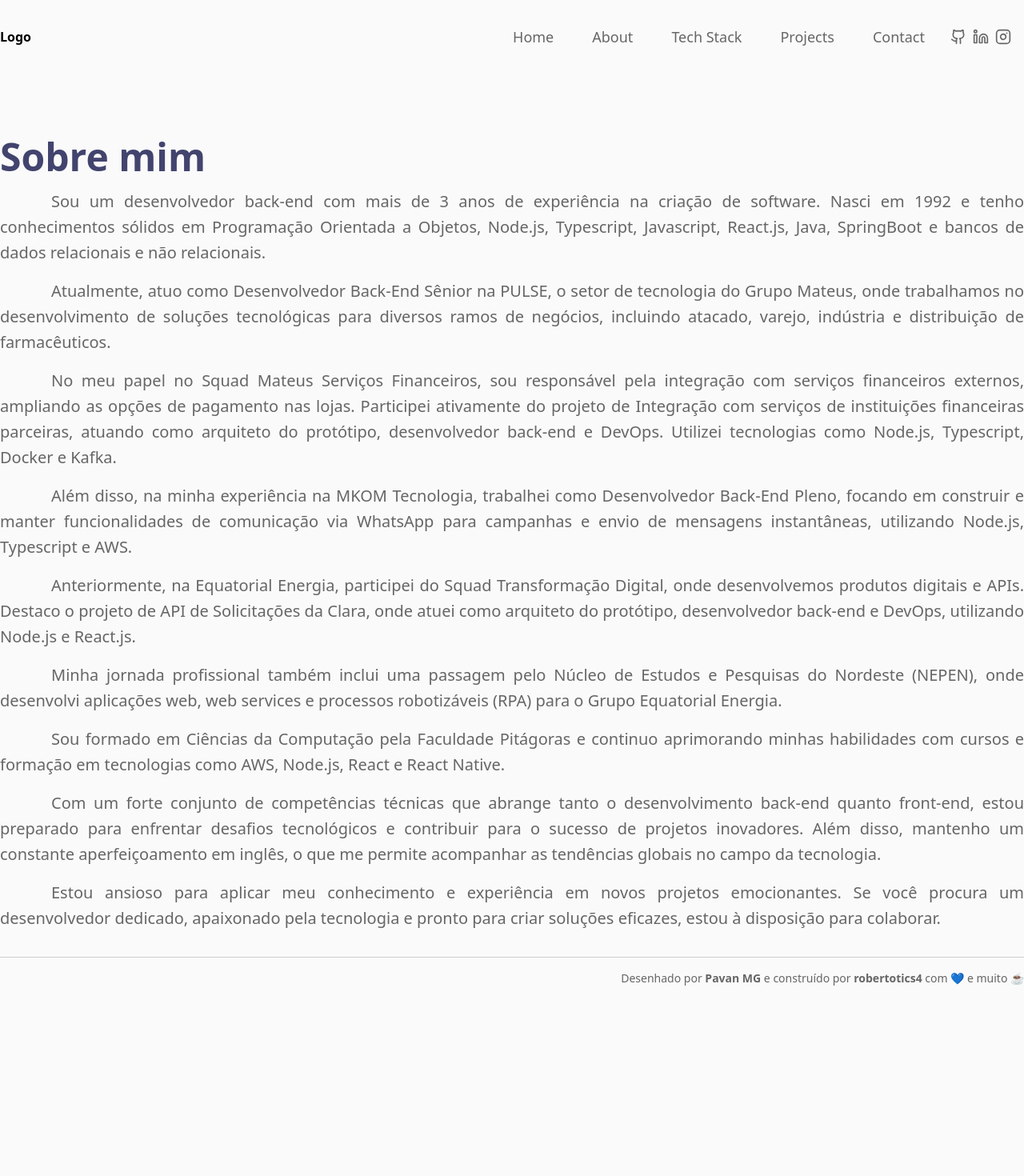
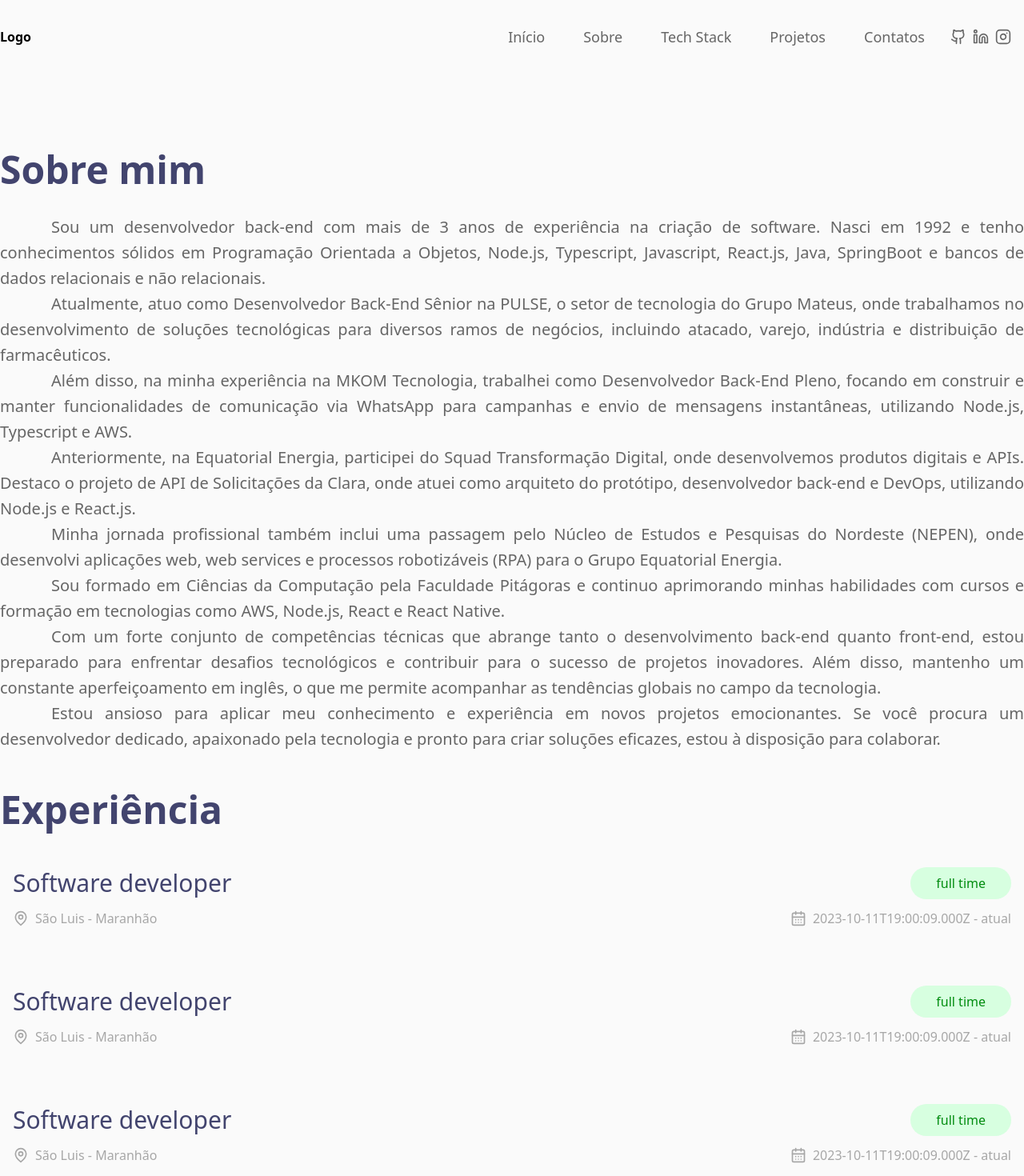
Before and after one commit to robertotics4/my-portifolio, a Next.js app: page /about in a window 1280 px wide. Shown: the top 1470 px of the page at 80% size. Before the commit the page ends 1249 px from the top, so only its background shows below. Built offline with nearby package versions, Linux system fonts and the light colour scheme.

Commit message:
feat: create experience

```diff
--- a/src/app/about/page.tsx
+++ b/src/app/about/page.tsx
@@ -1,19 +1,11 @@
-import { Paragraph } from '@/components/Paragraph'
-import { Title } from '@/components/Title'
+import { Experience } from '@/components/Experience'
+import { Resume } from '@/components/Resume'
 
 export default function AboutPage() {
   return (
-    <div className="mt-16 flex flex-col gap-4 py-8">
-      <Title text="Sobre mim" />
-      <Paragraph text="Sou um desenvolvedor back-end com mais de 3 anos de experiência na criação de software. Nasci em 1992 e tenho conhecimentos sólidos em Programação Orientada a Objetos, Node.js, Typescript, Javascript, React.js, Java, SpringBoot e bancos de dados relacionais e não relacionais." />
-      <Paragraph text="Atualmente, atuo como Desenvolvedor Back-End Sênior na PULSE, o setor de tecnologia do Grupo Mateus, onde trabalhamos no desenvolvimento de soluções tecnológicas para diversos ramos de negócios, incluindo atacado, varejo, indústria e distribuição de farmacêuticos." />
-      <Paragraph text="No meu papel no Squad Mateus Serviços Financeiros, sou responsável pela integração com serviços financeiros externos, ampliando as opções de pagamento nas lojas. Participei ativamente do projeto de Integração com serviços de instituições financeiras parceiras, atuando como arquiteto do protótipo, desenvolvedor back-end e DevOps. Utilizei tecnologias como Node.js, Typescript, Docker e Kafka." />
-      <Paragraph text="Além disso, na minha experiência na MKOM Tecnologia, trabalhei como Desenvolvedor Back-End Pleno, focando em construir e manter funcionalidades de comunicação via WhatsApp para campanhas e envio de mensagens instantâneas, utilizando Node.js, Typescript e AWS." />
-      <Paragraph text="Anteriormente, na Equatorial Energia, participei do Squad Transformação Digital, onde desenvolvemos produtos digitais e APIs. Destaco o projeto de API de Solicitações da Clara, onde atuei como arquiteto do protótipo, desenvolvedor back-end e DevOps, utilizando Node.js e React.js." />
-      <Paragraph text="Minha jornada profissional também inclui uma passagem pelo Núcleo de Estudos e Pesquisas do Nordeste (NEPEN), onde desenvolvi aplicações web, web services e processos robotizáveis (RPA) para o Grupo Equatorial Energia." />
-      <Paragraph text="Sou formado em Ciências da Computação pela Faculdade Pitágoras e continuo aprimorando minhas habilidades com cursos e formação em tecnologias como AWS, Node.js, React e React Native." />
-      <Paragraph text="Com um forte conjunto de competências técnicas que abrange tanto o desenvolvimento back-end quanto front-end, estou preparado para enfrentar desafios tecnológicos e contribuir para o sucesso de projetos inovadores. Além disso, mantenho um constante aperfeiçoamento em inglês, o que me permite acompanhar as tendências globais no campo da tecnologia." />
-      <Paragraph text="Estou ansioso para aplicar meu conhecimento e experiência em novos projetos emocionantes. Se você procura um desenvolvedor dedicado, apaixonado pela tecnologia e pronto para criar soluções eficazes, estou à disposição para colaborar." />
+    <div className="mt-16 flex flex-col gap-12 py-12">
+      <Resume />
+      <Experience />
     </div>
   )
 }
--- /dev/null
+++ b/src/components/Experience.tsx
@@ -0,0 +1,73 @@
+import { CalendarDays, MapPin } from 'lucide-react'
+import { Title } from './Title'
+
+type WorkProps = {
+  office: string
+  workload: 'full time' | 'part time'
+  location: string
+  startDate: Date
+  finalDate?: Date
+}
+
+function Work({ office, workload, location, startDate, finalDate }: WorkProps) {
+  return (
+    <div className="flex flex-col gap-3 p-4">
+      <div className="flex items-center justify-between">
+        <strong className="text-3xl font-normal text-port-blue-800">
+          {office}
+        </strong>
+        <span className="bg-port-green-50 text-port-green-800 rounded-full px-8 py-2">
+          {workload}
+        </span>
+      </div>
+
+      <div className="flex items-center justify-between">
+        <span className="text-port-gray-400 flex items-center gap-2">
+          <MapPin size={20} />
+          {location}
+        </span>
+        <span className="text-port-gray-400 flex items-center gap-2">
+          <CalendarDays size={20} />
+          {`${startDate.toISOString()} - ${
+            finalDate?.toISOString() || 'atual'
+          }`}
+        </span>
+      </div>
+    </div>
+  )
+}
+
+export function Experience() {
+  return (
+    <div className="flex flex-col gap-8">
+      <Title text="Experiência" />
+
+      <div className="flex flex-col gap-10">
+        <Work
+          office="Software developer"
+          location="São Luis - Maranhão"
+          workload="full time"
+          startDate={new Date()}
+        />
+        <Work
+          office="Software developer"
+          location="São Luis - Maranhão"
+          workload="full time"
+          startDate={new Date()}
+        />
+        <Work
+          office="Software developer"
+          location="São Luis - Maranhão"
+          workload="full time"
+          startDate={new Date()}
+        />
+        <Work
+          office="Software developer"
+          location="São Luis - Maranhão"
+          workload="full time"
+          startDate={new Date()}
+        />
+      </div>
+    </div>
+  )
+}
--- a/src/components/NavBar.tsx
+++ b/src/components/NavBar.tsx
@@ -21,11 +21,11 @@ export function Navbar() {
       <strong>Logo</strong>
 
       <ul className="ml-auto flex space-x-12 p-4">
-        <Item title="Home" uri="/" />
-        <Item title="About" uri="/about" />
+        <Item title="Início" uri="/" />
+        <Item title="Sobre" uri="/about" />
         <Item title="Tech Stack" uri="/tech-stack" />
-        <Item title="Projects" uri="/projects" />
-        <Item title="Contact" uri="/contact" />
+        <Item title="Projetos" uri="/projects" />
+        <Item title="Contatos" uri="/contact" />
       </ul>
 
       <SocialMedia />
--- /dev/null
+++ b/src/components/Resume.tsx
@@ -0,0 +1,20 @@
+import { Paragraph } from './Paragraph'
+import { Title } from './Title'
+
+export function Resume() {
+  return (
+    <div className="flex flex-col gap-8">
+      <Title text="Sobre mim" />
+      <div>
+        <Paragraph text="Sou um desenvolvedor back-end com mais de 3 anos de experiência na criação de software. Nasci em 1992 e tenho conhecimentos sólidos em Programação Orientada a Objetos, Node.js, Typescript, Javascript, React.js, Java, SpringBoot e bancos de dados relacionais e não relacionais." />
+        <Paragraph text="Atualmente, atuo como Desenvolvedor Back-End Sênior na PULSE, o setor de tecnologia do Grupo Mateus, onde trabalhamos no desenvolvimento de soluções tecnológicas para diversos ramos de negócios, incluindo atacado, varejo, indústria e distribuição de farmacêuticos." />
+        <Paragraph text="Além disso, na minha experiência na MKOM Tecnologia, trabalhei como Desenvolvedor Back-End Pleno, focando em construir e manter funcionalidades de comunicação via WhatsApp para campanhas e envio de mensagens instantâneas, utilizando Node.js, Typescript e AWS." />
+        <Paragraph text="Anteriormente, na Equatorial Energia, participei do Squad Transformação Digital, onde desenvolvemos produtos digitais e APIs. Destaco o projeto de API de Solicitações da Clara, onde atuei como arquiteto do protótipo, desenvolvedor back-end e DevOps, utilizando Node.js e React.js." />
+        <Paragraph text="Minha jornada profissional também inclui uma passagem pelo Núcleo de Estudos e Pesquisas do Nordeste (NEPEN), onde desenvolvi aplicações web, web services e processos robotizáveis (RPA) para o Grupo Equatorial Energia." />
+        <Paragraph text="Sou formado em Ciências da Computação pela Faculdade Pitágoras e continuo aprimorando minhas habilidades com cursos e formação em tecnologias como AWS, Node.js, React e React Native." />
+        <Paragraph text="Com um forte conjunto de competências técnicas que abrange tanto o desenvolvimento back-end quanto front-end, estou preparado para enfrentar desafios tecnológicos e contribuir para o sucesso de projetos inovadores. Além disso, mantenho um constante aperfeiçoamento em inglês, o que me permite acompanhar as tendências globais no campo da tecnologia." />
+        <Paragraph text="Estou ansioso para aplicar meu conhecimento e experiência em novos projetos emocionantes. Se você procura um desenvolvedor dedicado, apaixonado pela tecnologia e pronto para criar soluções eficazes, estou à disposição para colaborar." />
+      </div>
+    </div>
+  )
+}
--- a/tailwind.config.ts
+++ b/tailwind.config.ts
@@ -12,10 +12,13 @@ const config: Config = {
       },
       colors: {
         'port-gray-300': '#cccccc',
+        'port-gray-400': '#A7A7A7',
         'port-gray-600': '#666666',
         'port-blue-400': '#13B0F5',
         'port-pink-400': '#E70FAA',
         'port-blue-800': '#42446E',
+        'port-green-50': '#D7FFE0',
+        'port-green-800': '#018C0F',
       },
       borderRadius: {
         '2.5xl': '1.25rem',
```
